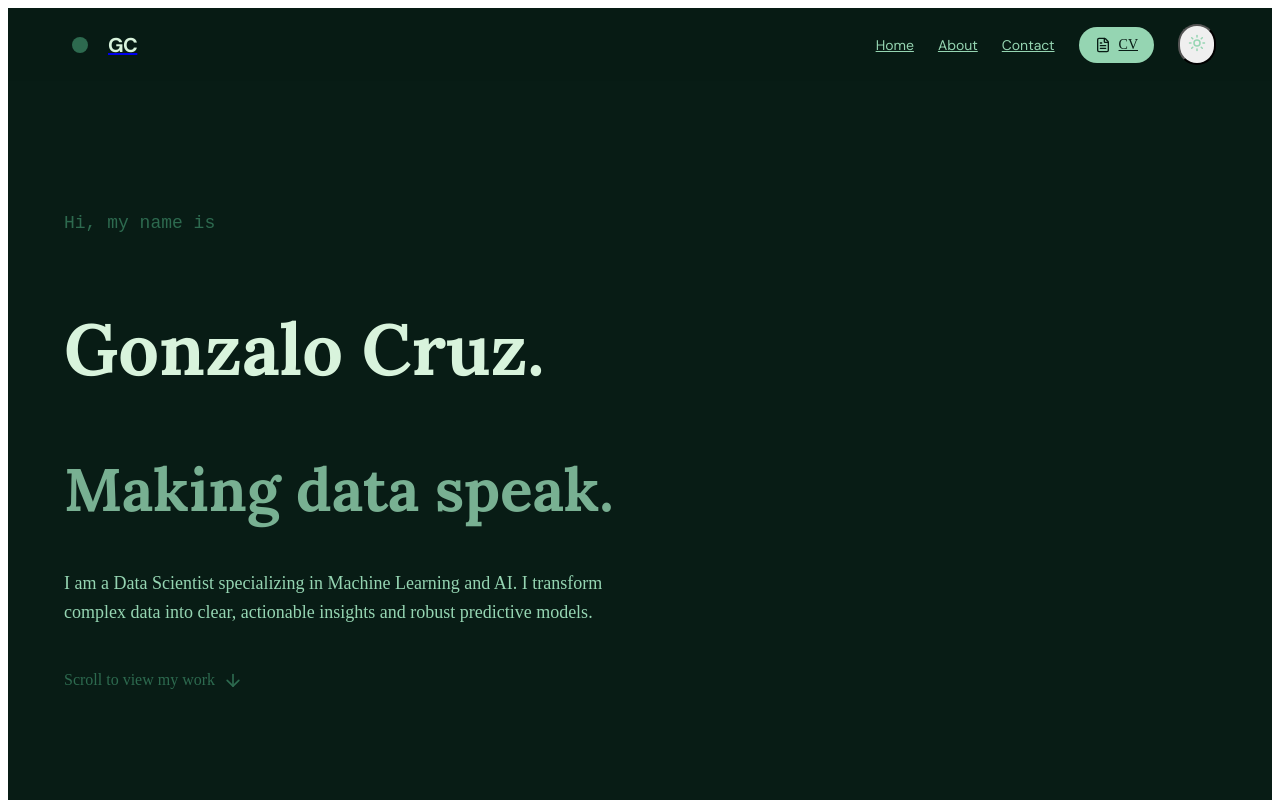
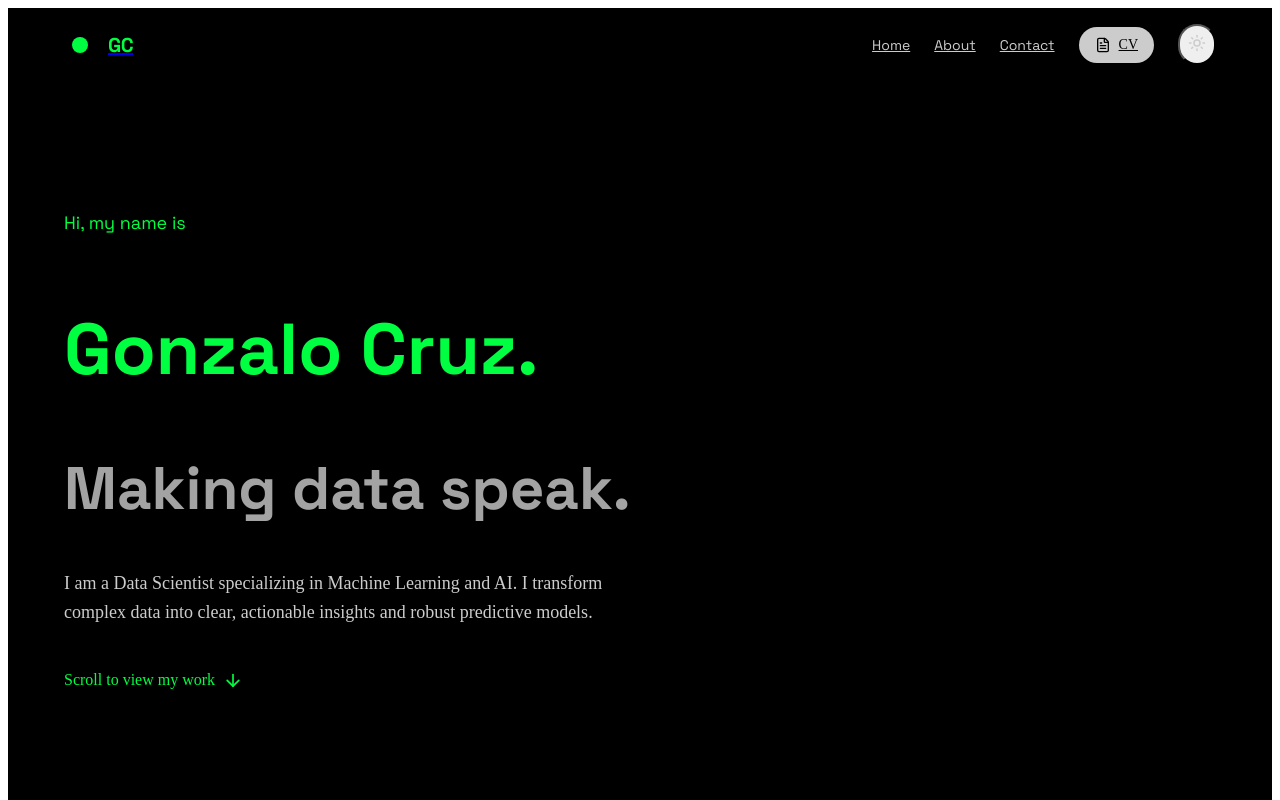
Before and after one commit to gonzalo-cruz/portfolio, a React (Vite) app: page / in a window 1280 px wide. Shown: the top 800 px of the page. Built offline with nearby package versions, Linux system fonts and the light colour scheme.

Commit message:
cambio theme

```diff
--- a/src/index.css
+++ b/src/index.css
@@ -1,5 +1,4 @@
-@import url('https://fonts.googleapis.com/css2?family=DM+Sans:wght@400;700&family=Lora:wght@400;700&display=swap');@tailwind components;
-@tailwind utilities;
+@import url('https://fonts.googleapis.com/css2?family=Space+Grotesk:wght@400;700&display=swap');@tailwind utilities;
 
 html { scroll-behavior: smooth; }
 
--- a/tailwind.config.js
+++ b/tailwind.config.js
@@ -5,27 +5,27 @@ export default {
     "./src/**/*.{js,ts,jsx,tsx}",
   ],
   darkMode: 'class',
-theme: {
+  theme: {
   extend: {
     colors: {
-      paper: '#f2f5f3',          // Light Sage
-      'paper-border': '#dde5e0',
-      rust: '#2d6a4f',           // Forest Green (Replacing Rust)
-      ink: '#1b4332',            // Dark Green
-      'ink-light': '#52796f',
-      parchment: '#e8ece9',
+      paper: '#000000',          // Pure Black
+      'paper-border': '#333333',
+      rust: '#00ff41',           // Matrix/Neon Green
+      ink: '#ffffff',            // White
+      'ink-light': '#a3a3a3',    // Grey
+      parchment: '#111111',      // Very Dark Grey
       warm: {
-        surface: '#1b4332',      // Dark Forest
-        border: '#2d6a4f',
-        text: '#d8f3dc',
-        subtext: '#95d5b2',
-        black: '#081c15'
+        surface: '#1a1a1a',      // Dark Mode BG (slightly lighter)
+        border: '#333333',
+        text: '#00ff41',         // Green Text
+        subtext: '#cccccc',
+        black: '#000000'
       }
     },
     fontFamily: {
-      sans: ['DM Sans', 'sans-serif'],
-      serif: ['Lora', 'serif'],
-      mono: ['Fira Code', 'monospace'],
+      sans: ['Space Grotesk', 'sans-serif'],
+      serif: ['Space Grotesk', 'sans-serif'], // Mono-vibe everywhere
+      mono: ['Space Grotesk', 'monospace'],
     },
   },
 },
```
